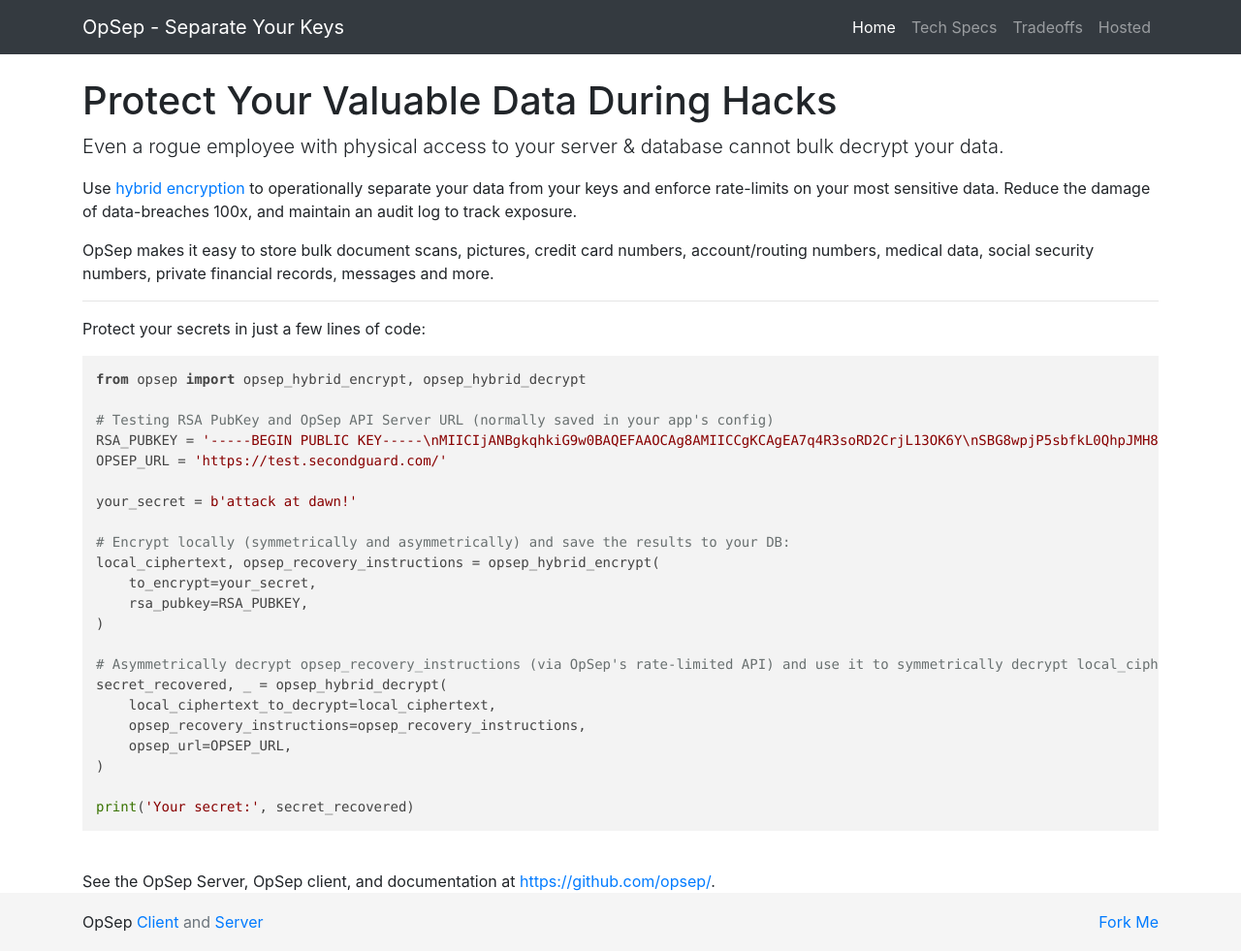
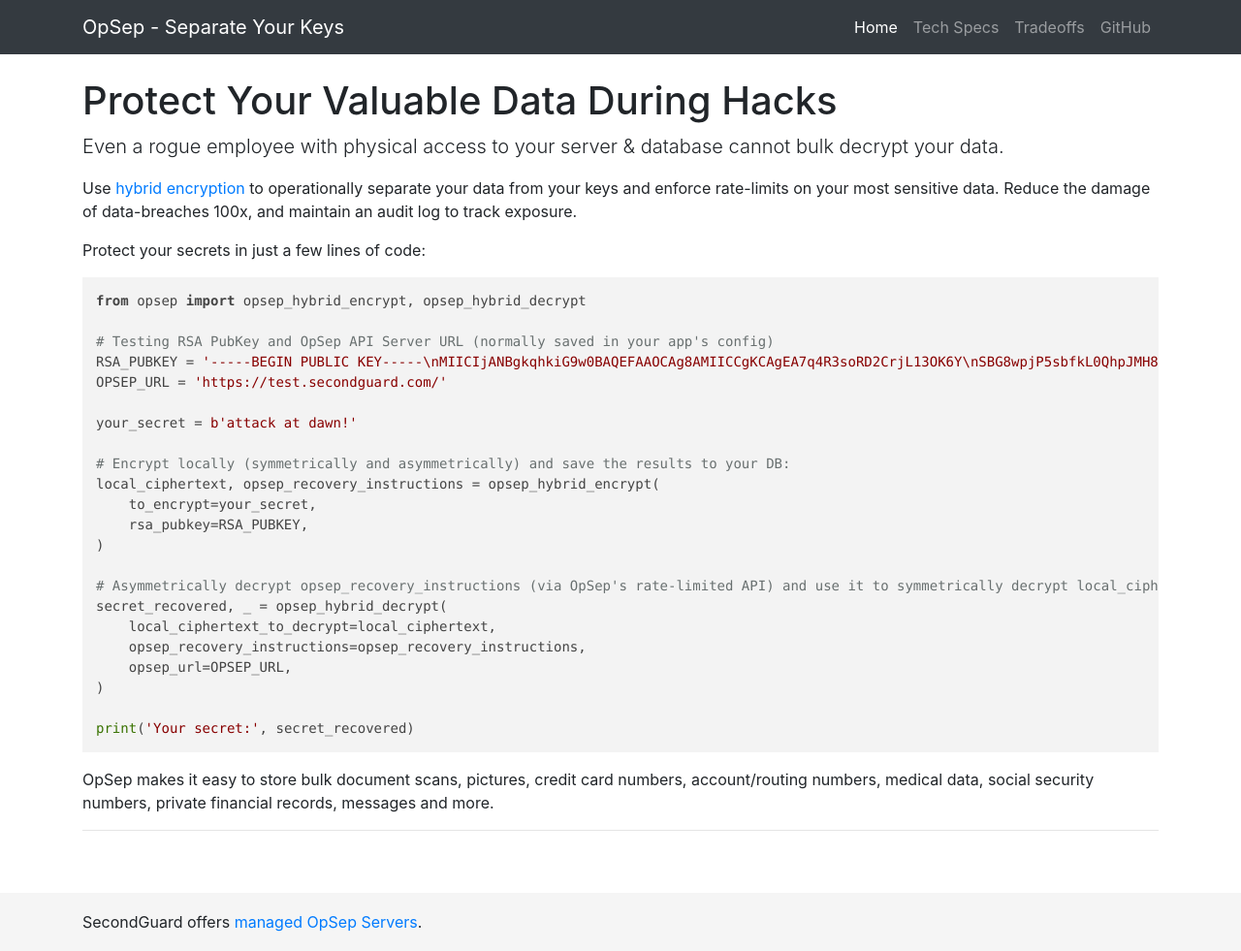
Before and after one commit to opsep/opsep.github.io, a Jekyll site: the page built from index.html, in a window 1280 px wide and 981 px high. Shown: the whole window at 97% size. Built offline with Jekyll 4.4.1, drawn with Linux system fonts in a browser that asks for light colours; nearby versions of some CDN libraries; comment, search, counter and statistics services are not loaded.

Commit message:
separate

```diff
--- a/_data/navigation.yml
+++ b/_data/navigation.yml
@@ -4,5 +4,5 @@
   link: /tech-specs.html
 - name: Tradeoffs
   link: /tradeoffs.html
-- name: Hosted
-  link: /hosted.html
+- name: GitHub
+  link: https://www.github.com/opsep
--- a/_layouts/default.html
+++ b/_layouts/default.html
@@ -79,16 +79,8 @@
 
     <footer class="footer">
       <div class="container">
-	<span class="float-left">
-	    OpSep
-	    <a href="https://github.com/opsep/opsep-python">Client</a>
-	    <span class="text-muted">and</span>
-	    <a href="https://github.com/opsep/opsep-server">Server</a>
-	</span>
-
-	<span class="float-right">
-	    <a href="https://github.com/opsep/opsep.github.io/">Fork Me</a>
-	</span>
+	SecondGuard offers
+	<a href="https://secondguard.github.io">managed OpSep Servers</a>.
       </div>
     </footer>
 
--- a/index.html
+++ b/index.html
@@ -29,10 +29,6 @@
   Reduce the damage of data-breaches 100x, and maintain an audit log to track exposure.
 </p>
 
-<p>OpSep makes it easy to store bulk document scans, pictures, credit card numbers, account/routing numbers, medical data, social security numbers, private financial records, messages and more.</p>
-
-<hr />
-
 <p>Protect your secrets in just a few lines of code:</p>
 
 <p>
@@ -63,8 +59,6 @@
   </code>
 </p>
 
-<br />
-<p>
-  See the OpSep Server, OpSep client, and documentation at
-  <a href="https://github.com/opsep/">https://github.com/opsep/</a>.
-</p>
+<p>OpSep makes it easy to store bulk document scans, pictures, credit card numbers, account/routing numbers, medical data, social security numbers, private financial records, messages and more.</p>
+
+<hr />
```
